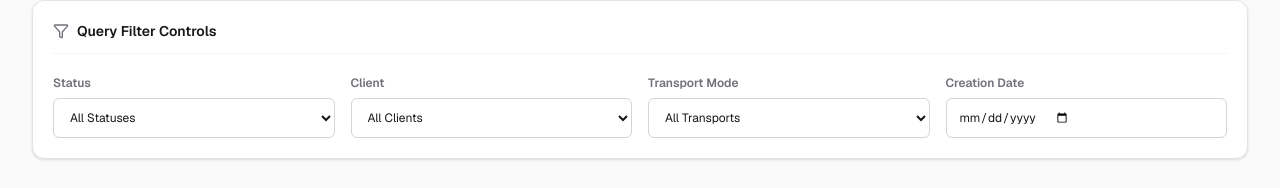
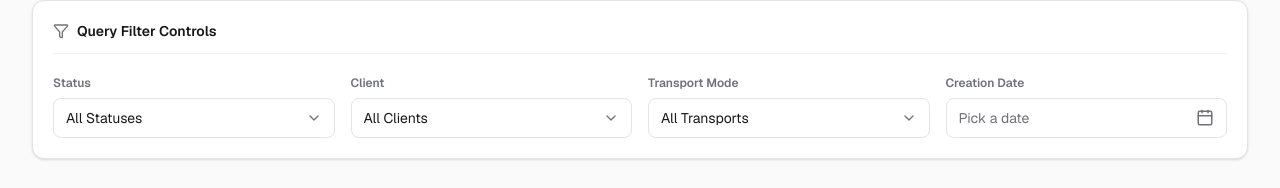
Before and after one commit to EdDevFront/sales-order-management-system, a Next.js app: page /dashboard in a window 1280 px wide. Shown: the part 327-515 px from the top of the page. Built offline with nearby package versions, Linux system fonts and the light colour scheme.

Commit message:
feat(ui): implement custom visual DatePicker calendar and Select options components

```diff
--- a/src/components/templates/dashboard/index.tsx
+++ b/src/components/templates/dashboard/index.tsx
@@ -1,6 +1,5 @@
-"use client";
-import { Input } from "@/components/ui/Input";
-import { Select } from "@/components/ui/Select";
+import { DatePicker } from "@/components/ui/DatePicker";
+import { Select, SelectOption } from "@/components/ui/Select";
 import React from "react";
 import { useDispatch, useSelector } from "react-redux";
 import { useQuery } from "@tanstack/react-query";
@@ -34,6 +33,25 @@ export default function Dashboard() {
   const transitCount = orders.filter((o) => o.status === "EM_TRANSPORTE").length;
   const doneCount = orders.filter((o) => o.status === "ENTREGUE").length;
 
+  const statusOptions: SelectOption[] = [
+    { value: "ALL", label: "All Statuses" },
+    { value: "CRIADA", label: "CRIADA (Created)" },
+    { value: "PLANEJADA", label: "PLANEJADA (Planned)" },
+    { value: "AGENDADA", label: "AGENDADA (Scheduled)" },
+    { value: "EM_TRANSPORTE", label: "EM_TRANSPORTE (In Transit)" },
+    { value: "ENTREGUE", label: "ENTREGUE (Delivered)" },
+  ];
+
+  const clientOptions: SelectOption[] = [
+    { value: "ALL", label: "All Clients" },
+    ...customers.map((c) => ({ value: c.id, label: c.name })),
+  ];
+
+  const transportOptions: SelectOption[] = [
+    { value: "ALL", label: "All Transports" },
+    ...transports.map((t) => ({ value: t.id, label: t.name })),
+  ];
+
   return (
     <div className="space-y-8">
       <div>
@@ -66,52 +84,45 @@ export default function Dashboard() {
           <Filter className="h-4 w-4 text-zinc-500" />
           <h3 className="font-semibold text-sm">Query Filter Controls</h3>
         </div>
-        <div className="grid gap-4 sm:grid-cols-4">
+        <div className="grid gap-4 sm:grid-cols-4 col-span-4 items-end">
           <div>
             <label className="text-xs font-semibold text-zinc-500">Status</label>
+            <div className="mt-1">
               <Select
                 value={filters.status}
-              onChange={(e) => dispatch(setFilter({ key: "status", value: e.target.value }))}
-              className="mt-1 block w-full rounded-md border border-zinc-300 px-3 py-1.5 text-xs focus:outline-none dark:border-zinc-700 dark:bg-zinc-800"
-            >
-              <option value="ALL">All Statuses</option>
-              <option value="CRIADA">CRIADA (Created)</option>
-              <option value="PLANEJADA">PLANEJADA (Planned)</option>
-              <option value="AGENDADA">AGENDADA (Scheduled)</option>
-              <option value="EM_TRANSPORTE">EM_TRANSPORTE (In Transit)</option>
-              <option value="ENTREGUE">ENTREGUE (Delivered)</option>
-            </Select>
+                onValueChange={(val) => dispatch(setFilter({ key: "status", value: val }))}
+                options={statusOptions}
+              />
+            </div>
           </div>
           <div>
             <label className="text-xs font-semibold text-zinc-500">Client</label>
+            <div className="mt-1">
               <Select
                 value={filters.clientId}
-              onChange={(e) => dispatch(setFilter({ key: "clientId", value: e.target.value }))}
-              className="mt-1 block w-full rounded-md border border-zinc-300 px-3 py-1.5 text-xs focus:outline-none dark:border-zinc-700 dark:bg-zinc-800"
-            >
-              <option value="ALL">All Clients</option>
-              {customers.map((c) => <option key={c.id} value={c.id}>{c.name}</option>)}
-            </Select>
+                onValueChange={(val) => dispatch(setFilter({ key: "clientId", value: val }))}
+                options={clientOptions}
+              />
+            </div>
           </div>
           <div>
             <label className="text-xs font-semibold text-zinc-500">Transport Mode</label>
+            <div className="mt-1">
               <Select
                 value={filters.transportType}
-              onChange={(e) => dispatch(setFilter({ key: "transportType", value: e.target.value }))}
-              className="mt-1 block w-full rounded-md border border-zinc-300 px-3 py-1.5 text-xs focus:outline-none dark:border-zinc-700 dark:bg-zinc-800"
-            >
-              <option value="ALL">All Transports</option>
-              {transports.map((t) => <option key={t.id} value={t.id}>{t.name}</option>)}
-            </Select>
+                onValueChange={(val) => dispatch(setFilter({ key: "transportType", value: val }))}
+                options={transportOptions}
+              />
+            </div>
           </div>
           <div>
             <label className="text-xs font-semibold text-zinc-500">Creation Date</label>
-            <Input
-              type="date"
+            <div className="mt-1">
+              <DatePicker
                 value={filters.date}
-              onChange={(e) => dispatch(setFilter({ key: "date", value: e.target.value }))}
-              className="mt-1 block w-full rounded-md border border-zinc-300 px-3 py-1.5 text-xs focus:outline-none dark:border-zinc-700 dark:bg-zinc-800"
+                onDateChange={(val) => dispatch(setFilter({ key: "date", value: val }))}
               />
+            </div>
           </div>
         </div>
       </div>
--- a/src/components/templates/orders/components/OrderForm.tsx
+++ b/src/components/templates/orders/components/OrderForm.tsx
@@ -52,6 +52,21 @@ export default function OrderForm({ onClose }: OrderFormProps) {
     onClose();
   };
 
+  const customerOptions = customers.map((c) => ({
+    value: c.id,
+    label: `${c.name} (${c.documentType})`,
+  }));
+
+  const transportOptions = authorizedTransports.map((t) => ({
+    value: t.id,
+    label: t.name,
+  }));
+
+  const itemOptions = allItems.map((i) => ({
+    value: i.id,
+    label: `${i.name} - SKU: ${i.sku} ($${i.price.toFixed(2)})`,
+  }));
+
   return (
     <div className="fixed inset-0 z-50 flex items-center justify-center bg-black/60 backdrop-blur-sm p-4">
       <div className="w-full max-w-2xl rounded-xl border border-zinc-200 bg-white shadow-xl dark:border-zinc-800 dark:bg-zinc-900 overflow-hidden">
@@ -63,18 +78,25 @@ export default function OrderForm({ onClose }: OrderFormProps) {
           <div className="grid gap-4 sm:grid-cols-2">
             <div>
               <label className="block text-xs font-semibold uppercase tracking-wider text-zinc-500">Customer</label>
-              <Select {...register("customerId")} className="mt-1 block w-full rounded-md border border-zinc-300 px-3 py-2 text-sm focus:border-indigo-500 focus:outline-none dark:border-zinc-700 dark:bg-zinc-800">
-                <option value="">Select Customer</option>
-                {customers.map((c) => <option key={c.id} value={c.id}>{c.name} ({c.documentType})</option>)}
-              </Select>
+              <div className="mt-1">
+                <Select
+                  {...register("customerId")}
+                  options={customerOptions}
+                  placeholder="Select Customer"
+                />
+              </div>
               {errors.customerId && <p className="mt-1 text-xs text-red-500">{errors.customerId.message}</p>}
             </div>
             <div>
               <label className="block text-xs font-semibold uppercase tracking-wider text-zinc-500">Transport Type</label>
-              <Select {...register("transportTypeId")} disabled={!selectedCustomerId} className="mt-1 block w-full rounded-md border border-zinc-300 px-3 py-2 text-sm focus:border-indigo-500 focus:outline-none dark:border-zinc-700 dark:bg-zinc-800 disabled:opacity-50">
-                <option value="">Select Transport Type</option>
-                {authorizedTransports.map((t) => <option key={t.id} value={t.id}>{t.name}</option>)}
-              </Select>
+              <div className="mt-1">
+                <Select
+                  {...register("transportTypeId")}
+                  disabled={!selectedCustomerId}
+                  options={transportOptions}
+                  placeholder="Select Transport Type"
+                />
+              </div>
               {errors.transportTypeId && <p className="mt-1 text-xs text-red-500">{errors.transportTypeId.message}</p>}
             </div>
           </div>
@@ -87,10 +109,11 @@ export default function OrderForm({ onClose }: OrderFormProps) {
             {fields.map((field, index) => (
               <div key={field.id} className="flex gap-3 items-end">
                 <div className="flex-1">
-                  <Select {...register(`items.${index}.itemId`)} className="block w-full rounded-md border border-zinc-300 px-3 py-2 text-sm focus:border-indigo-500 focus:outline-none dark:border-zinc-700 dark:bg-zinc-800">
-                    <option value="">Select Item</option>
-                    {allItems.map((i) => <option key={i.id} value={i.id}>{i.name} - SKU: {i.sku} (${i.price})</option>)}
-                  </Select>
+                  <Select
+                    {...register(`items.${index}.itemId`)}
+                    options={itemOptions}
+                    placeholder="Select Item"
+                  />
                 </div>
                 <div className="w-24">
                   <Input type="number" {...register(`items.${index}.quantity`, { valueAsNumber: true })} className="block w-full rounded-md border border-zinc-300 px-3 py-2 text-sm focus:border-indigo-500 focus:outline-none dark:border-zinc-700 dark:bg-zinc-800" />
--- a/src/components/templates/orders/components/SchedulingModal.tsx
+++ b/src/components/templates/orders/components/SchedulingModal.tsx
@@ -9,6 +9,8 @@ import { zodResolver } from "@hookform/resolvers/zod";
 import * as z from "zod";
 import { updateDeliveryRequest } from "@/stores/ordersActions";
 import { X } from "lucide-react";
+
+import { DatePicker } from "@/components/ui/DatePicker";
 
 const schedulingSchema = z.object({
   deliveryDate: z.string().min(1, "Select a delivery date"),
@@ -33,6 +35,11 @@ export default function SchedulingModal({ orderId, onClose }: SchedulingModalPro
     onClose();
   };
 
+  const windowOptions = [
+    { value: "Morning (08:00 - 12:00)", label: "Morning (08:00 - 12:00)" },
+    { value: "Afternoon (13:00 - 18:00)", label: "Afternoon (13:00 - 18:00)" }
+  ];
+
   return (
     <div className="fixed inset-0 z-50 flex items-center justify-center bg-black/60 backdrop-blur-sm p-4">
       <div className="w-full max-w-md rounded-xl border border-zinc-200 bg-white shadow-xl dark:border-zinc-800 dark:bg-zinc-900 overflow-hidden">
@@ -43,21 +50,23 @@ export default function SchedulingModal({ orderId, onClose }: SchedulingModalPro
         <form onSubmit={handleSubmit(onSubmit)} className="p-6 space-y-4">
           <div>
             <label className="block text-xs font-semibold uppercase tracking-wider text-zinc-500">Delivery Date</label>
-            <Input
-              type="date"
-              {...register("deliveryDate")}
-              min={new Date().toISOString().split("T")[0]}
-              className="mt-1 block w-full rounded-md border border-zinc-300 px-3 py-2 text-sm focus:border-indigo-500 focus:outline-none dark:border-zinc-700 dark:bg-zinc-800"
-            />
+            <div className="mt-1">
+              <DatePicker
+                {...register("deliveryDate")}
+                placeholder="Pick delivery date"
+              />
+            </div>
             {errors.deliveryDate && <p className="mt-1 text-xs text-red-500">{errors.deliveryDate.message}</p>}
           </div>
           <div>
             <label className="block text-xs font-semibold uppercase tracking-wider text-zinc-500">Time Window</label>
-            <Select {...register("deliveryWindow")} className="mt-1 block w-full rounded-md border border-zinc-300 px-3 py-2 text-sm focus:border-indigo-500 focus:outline-none dark:border-zinc-700 dark:bg-zinc-800">
-              <option value="">Select Time Window</option>
-              <option value="Morning (08:00 - 12:00)">Morning (08:00 - 12:00)</option>
-              <option value="Afternoon (13:00 - 18:00)">Afternoon (13:00 - 18:00)</option>
-            </Select>
+            <div className="mt-1">
+              <Select
+                {...register("deliveryWindow")}
+                options={windowOptions}
+                placeholder="Select Time Window"
+              />
+            </div>
             {errors.deliveryWindow && <p className="mt-1 text-xs text-red-500">{errors.deliveryWindow.message}</p>}
           </div>
 
--- /dev/null
+++ b/src/components/ui/DatePicker.tsx
@@ -0,0 +1,125 @@
+"use client";
+
+import React, { useState, useRef, useEffect } from "react";
+import { Calendar as CalendarIcon, ChevronLeft, ChevronRight } from "lucide-react";
+
+interface DatePickerProps extends React.InputHTMLAttributes<HTMLInputElement> {
+  onDateChange?: (date: string) => void;
+}
+
+export const DatePicker = React.forwardRef<HTMLInputElement, DatePickerProps>(
+  ({ className = "", value, defaultValue, onChange, onDateChange, placeholder = "Pick a date", ...props }, ref) => {
+    const [isOpen, setIsOpen] = useState(false);
+    const [selectedDate, setSelectedDate] = useState<string>((value as string) || (defaultValue as string) || "");
+    const [currentMonth, setCurrentMonth] = useState<Date>(new Date());
+    const containerRef = useRef<HTMLDivElement>(null);
+    const nativeInputRef = useRef<HTMLInputElement | null>(null);
+
+    useEffect(() => {
+      if (value !== undefined) setSelectedDate(value as string);
+    }, [value]);
+
+    useEffect(() => {
+      const handler = (e: MouseEvent) => {
+        if (containerRef.current && !containerRef.current.contains(e.target as Node)) {
+          setIsOpen(false);
+        }
+      };
+      document.addEventListener("mousedown", handler);
+      return () => document.removeEventListener("mousedown", handler);
+    }, []);
+
+    const handleSelectDay = (day: number) => {
+      const selected = new Date(currentMonth.getFullYear(), currentMonth.getMonth(), day);
+      // Format as YYYY-MM-DD
+      const dateStr = selected.toISOString().split("T")[0];
+      setSelectedDate(dateStr);
+      setIsOpen(false);
+      if (onDateChange) onDateChange(dateStr);
+      if (nativeInputRef.current) {
+        nativeInputRef.current.value = dateStr;
+        const event = new Event("change", { bubbles: true });
+        nativeInputRef.current.dispatchEvent(event);
+      }
+    };
+
+    const handleMonthChange = (direction: number) => {
+      setCurrentMonth(new Date(currentMonth.getFullYear(), currentMonth.getMonth() + direction, 1));
+    };
+
+    const getDaysInMonth = () => {
+      const year = currentMonth.getFullYear();
+      const month = currentMonth.getMonth();
+      const days = new Date(year, month + 1, 0).getDate();
+      const startDay = new Date(year, month, 1).getDay();
+      return { days, startDay };
+    };
+
+    const { days, startDay } = getDaysInMonth();
+    const monthYearLabel = currentMonth.toLocaleString("en-US", { month: "long", year: "numeric" });
+    const weekdays = ["Su", "Mo", "Tu", "We", "Th", "Fr", "Sa"];
+
+    return (
+      <div ref={containerRef} className="relative w-full">
+        <input
+          ref={(el) => {
+            nativeInputRef.current = el;
+            if (typeof ref === "function") ref(el);
+            else if (ref) ref.current = el;
+          }}
+          type="text"
+          value={selectedDate}
+          onChange={onChange}
+          className="sr-only"
+          {...props}
+        />
+
+        <button
+          type="button"
+          onClick={() => setIsOpen(!isOpen)}
+          className={`flex h-10 w-full items-center justify-between rounded-lg border border-zinc-200 bg-white px-3 py-2 text-sm text-left ring-offset-white focus:outline-none focus:ring-2 focus:ring-indigo-500 dark:border-zinc-800 dark:bg-zinc-950 dark:ring-offset-zinc-950 ${className}`}
+        >
+          <span className={selectedDate ? "text-zinc-900 dark:text-zinc-100" : "text-zinc-500 dark:text-zinc-400"}>
+            {selectedDate ? new Date(selectedDate + "T00:00:00").toLocaleDateString("en-US", { dateStyle: "medium" }) : placeholder}
+          </span>
+          <CalendarIcon className="h-4.5 w-4.5 text-zinc-500" />
+        </button>
+
+        {isOpen && (
+          <div className="absolute z-50 mt-1 w-64 rounded-md border border-zinc-200 bg-white p-3 shadow-lg dark:border-zinc-850 dark:bg-zinc-900">
+            <div className="flex items-center justify-between mb-2">
+              <button type="button" onClick={() => handleMonthChange(-1)} className="rounded p-1 hover:bg-zinc-100 dark:hover:bg-zinc-800"><ChevronLeft className="h-4 w-4" /></button>
+              <span className="text-xs font-semibold">{monthYearLabel}</span>
+              <button type="button" onClick={() => handleMonthChange(1)} className="rounded p-1 hover:bg-zinc-100 dark:hover:bg-zinc-800"><ChevronRight className="h-4 w-4" /></button>
+            </div>
+            <div className="grid grid-cols-7 gap-1 text-center text-[10px] font-semibold text-zinc-500 mb-1">
+              {weekdays.map((d) => <div key={d}>{d}</div>)}
+            </div>
+            <div className="grid grid-cols-7 gap-1 text-center text-xs">
+              {Array.from({ length: startDay }).map((_, i) => <div key={`empty-${i}`} />)}
+              {Array.from({ length: days }).map((_, i) => {
+                const day = i + 1;
+                const dateStr = `${currentMonth.getFullYear()}-${String(currentMonth.getMonth() + 1).padStart(2, "0")}-${String(day).padStart(2, "0")}`;
+                const active = dateStr === selectedDate;
+                return (
+                  <button
+                    key={day}
+                    type="button"
+                    onClick={() => handleSelectDay(day)}
+                    className={`rounded-md p-1.5 hover:bg-indigo-50 hover:text-indigo-600 dark:hover:bg-indigo-950/40 ${
+                      active ? "bg-indigo-600 text-white font-semibold hover:bg-indigo-600 hover:text-white" : ""
+                    }`}
+                  >
+                    {day}
+                  </button>
+                );
+              })}
+            </div>
+          </div>
+        )}
+      </div>
+    );
+  }
+);
+
+DatePicker.displayName = "DatePicker";
--- a/src/components/ui/Select.tsx
+++ b/src/components/ui/Select.tsx
@@ -1,17 +1,102 @@
-import React from "react";
+"use client";
 
-export interface SelectProps extends React.SelectHTMLAttributes<HTMLSelectElement> {}
+import React, { useState, useRef, useEffect } from "react";
+import { ChevronDown } from "lucide-react";
 
-export const Select = React.forwardRef<HTMLSelectElement, SelectProps>(
-  ({ className = "", children, ...props }, ref) => {
+export interface SelectOption {
+  value: string;
+  label: string;
+}
+
+interface CustomSelectProps extends React.SelectHTMLAttributes<HTMLSelectElement> {
+  options: SelectOption[];
+  onValueChange?: (value: string) => void;
+}
+
+export const Select = React.forwardRef<HTMLSelectElement, CustomSelectProps>(
+  ({ className = "", value, defaultValue, onChange, options, onValueChange, placeholder = "Select...", ...props }, ref) => {
+    const [isOpen, setIsOpen] = useState(false);
+    const [selectedVal, setSelectedVal] = useState<string>((value as string) || (defaultValue as string) || "");
+    const containerRef = useRef<HTMLDivElement>(null);
+    const nativeSelectRef = useRef<HTMLSelectElement | null>(null);
+
+    useEffect(() => {
+      if (value !== undefined) setSelectedVal(value as string);
+    }, [value]);
+
+    useEffect(() => {
+      const handler = (e: MouseEvent) => {
+        if (containerRef.current && !containerRef.current.contains(e.target as Node)) {
+          setIsOpen(false);
+        }
+      };
+      document.addEventListener("mousedown", handler);
+      return () => document.removeEventListener("mousedown", handler);
+    }, []);
+
+    const handleSelectOption = (optVal: string) => {
+      setSelectedVal(optVal);
+      setIsOpen(false);
+      if (onValueChange) onValueChange(optVal);
+      if (nativeSelectRef.current) {
+        nativeSelectRef.current.value = optVal;
+        const event = new Event("change", { bubbles: true });
+        nativeSelectRef.current.dispatchEvent(event);
+      }
+    };
+
+    const currentLabel = options.find((o) => o.value === selectedVal)?.label || placeholder;
+
     return (
-      <select
-        className={`flex h-10 w-full rounded-lg border border-zinc-200 bg-white px-3 py-2 text-sm ring-offset-white focus-visible:outline-none focus-visible:ring-2 focus-visible:ring-indigo-500 focus-visible:ring-offset-2 disabled:cursor-not-allowed disabled:opacity-50 dark:border-zinc-800 dark:bg-zinc-950 dark:ring-offset-zinc-950 ${className}`}
-        ref={ref}
-        {...props}
-      >
-        {children}
-      </select>
+      <div ref={containerRef} className="relative w-full">
+        {/* Hidden native select for form serialization and react-hook-form integration */}
+        <select
+          ref={(el) => {
+            nativeSelectRef.current = el;
+            if (typeof ref === "function") ref(el);
+            else if (ref) ref.current = el;
+          }}
+          value={selectedVal}
+          onChange={onChange}
+          className="sr-only"
+          {...props}
+        >
+          <option value="">{placeholder}</option>
+          {options.map((o) => (
+            <option key={o.value} value={o.value}>
+              {o.label}
+            </option>
+          ))}
+        </select>
+
+        {/* Custom trigger */}
+        <button
+          type="button"
+          onClick={() => setIsOpen(!isOpen)}
+          className={`flex h-10 w-full items-center justify-between rounded-lg border border-zinc-200 bg-white px-3 py-2 text-sm ring-offset-white focus:outline-none focus:ring-2 focus:ring-indigo-500 dark:border-zinc-800 dark:bg-zinc-950 dark:ring-offset-zinc-950 ${className}`}
+        >
+          <span className="truncate text-zinc-900 dark:text-zinc-100">{currentLabel}</span>
+          <ChevronDown className={`h-4 w-4 text-zinc-500 transition-transform ${isOpen ? "rotate-180" : ""}`} />
+        </button>
+
+        {/* Custom options overlay */}
+        {isOpen && (
+          <div className="absolute z-50 mt-1 max-h-60 w-full overflow-auto rounded-md border border-zinc-200 bg-white p-1 shadow-lg dark:border-zinc-850 dark:bg-zinc-900">
+            {options.map((o) => (
+              <button
+                key={o.value}
+                type="button"
+                onClick={() => handleSelectOption(o.value)}
+                className={`flex w-full items-center rounded-sm px-2 py-1.5 text-sm text-left hover:bg-zinc-100 dark:hover:bg-zinc-800 ${
+                  o.value === selectedVal ? "bg-indigo-50 text-indigo-700 dark:bg-indigo-950 dark:text-indigo-300 font-semibold" : "text-zinc-700 dark:text-zinc-300"
+                }`}
+              >
+                {o.label}
+              </button>
+            ))}
+          </div>
+        )}
+      </div>
     );
   }
 );
```
Also changed, not shown: src/components/templates/customers/index.tsx (+7 -4 lines), src/components/templates/orders/index.tsx (+5 -7 lines). Lines whose indentation alone changed are shown as unchanged.
